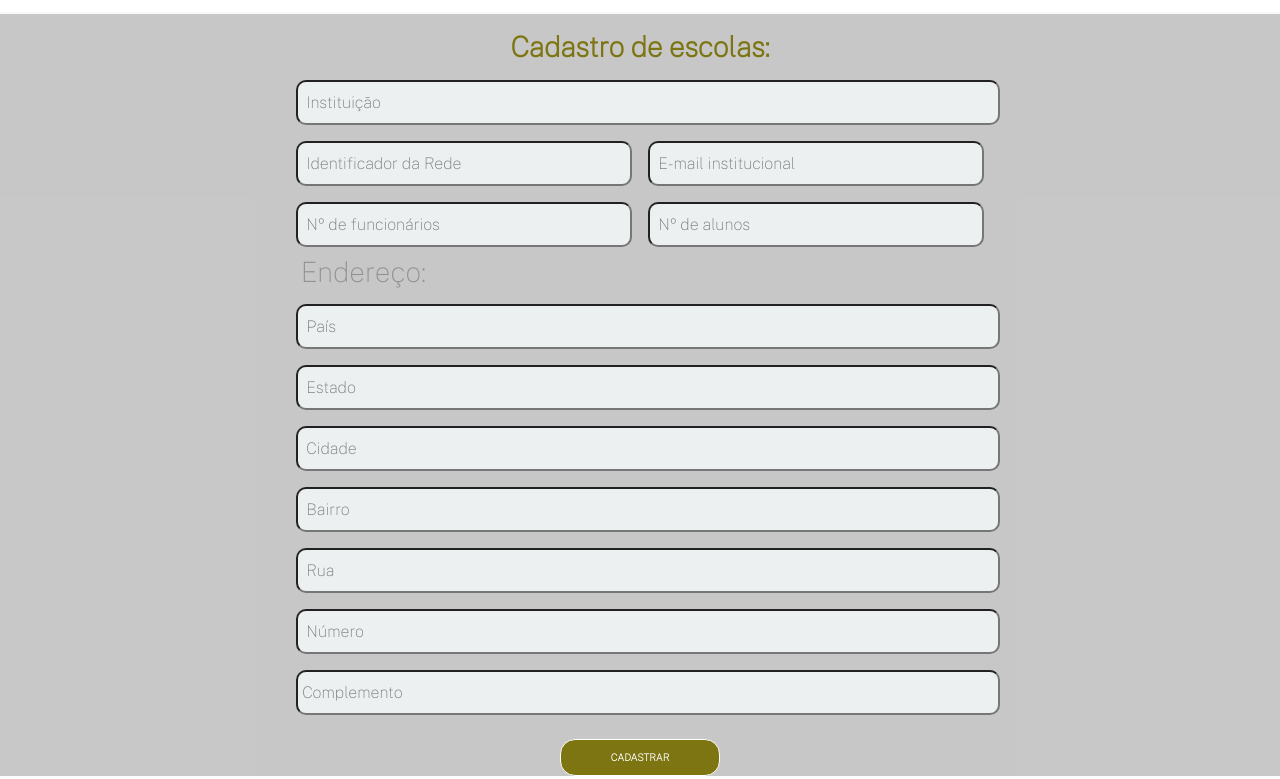
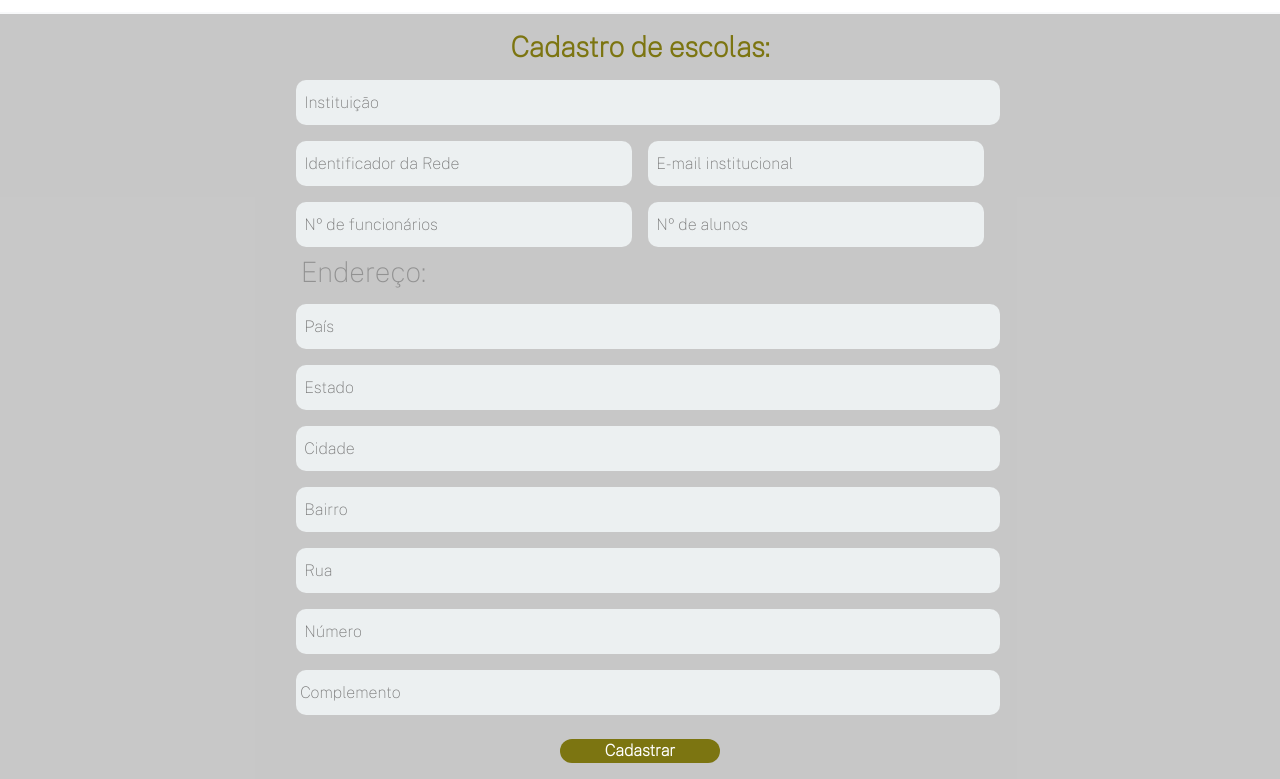
Before and after one commit to 2022M2T5-Inteli/Educadata, a plain HTML site: page Projeto/Atual/Escola/cadastro.html in a window 1280 px wide. Shown: the part 58-837 px from the top of the page. Drawn offline with nearby package versions, Linux system fonts and the light colour scheme.

Commit message:
Cadastro

```diff
--- a/Projeto/Atual/Escola/cadastro.css
+++ b/Projeto/Atual/Escola/cadastro.css
@@ -35,6 +35,11 @@
     font-weight: 900;
     color: #7c7511;
     padding-top: 2vh;
+}
+
+.row{
+    width: 50%;
+    padding: 10%;
 }
 
 .row1{
@@ -76,6 +81,15 @@
     background-color: #7c7511;
     border: 1px solid #fff;
     transition: background-color .5s;
+    border-radius: 15px;
+    /* padding: 10px 40px; */
+    cursor: pointer;
+    font-weight: bold;
+    width: 160px;
+    align-self: center;
+    text-align: center;
+    border: none;
+    margin-top: 1rem;
 }
 .btn-primary:hover {
     background-color: #fff;
@@ -102,4 +116,5 @@
     align-items: center;
     margin: 8px;
     border-radius: 10px;
+    border: #7c7511;
 }
--- a/Projeto/Atual/Escola/cadastro.html
+++ b/Projeto/Atual/Escola/cadastro.html
@@ -7,6 +7,7 @@
     <title>Cadastro escola</title>
     <link href="https://cdn.jsdelivr.net/npm/bootstrap@5.1.3/dist/css/bootstrap.min.css" rel="stylesheet" integrity="sha384-1BmE4kWBq78iYhFldvKuhfTAU6auU8tT94WrHftjDbrCEXSU1oBoqyl2QvZ6jIW3" crossorigin="anonymous">
     <link rel="stylesheet" href="cadastro.css">
+    <script src="cadastro.js"></script>
 </head>
 <body>
     <center>
@@ -31,7 +32,7 @@
     </center>
 
     <center>
-        <div class="cadastroEscola">
+        <div class="cadastroEscola" id="cadastroEscola">
             <h1 class="title">Cadastro de escolas:</h1>
             <form class="form">
                     <input type="text" class="label-input" placeholder="  Instituição">
@@ -47,43 +48,29 @@
                 </div>
 
                 <h3 class="title-primary">Endereço:</h3>
-                <label for="">
                     <input type="text" class="label-input" placeholder="  País">
-                </label>
+                    <input type="text" class="label-input" placeholder="  Estado">
+                    <input type="text" class="label-input" placeholder="  Cidade">
+                    <input type="text" class="label-input" placeholder="  Bairro">
+                    <input type="text" class="label-input" placeholder="  Rua">
+                    <input type="text" class="label-input" placeholder="  Número">
+                    <input type="text" class="label-input" placeholder=" Complemento">
 
-                <label for="">
-                    <input type="text" class="label-input" placeholder="  Estado">
-                </label>
-
-                <label for="">
-                    <input type="text" class="label-input" placeholder="  Cidade">
-                </label>
-
-                <label for="">
-                    <input type="text" class="label-input" placeholder="  Bairro">
-                </label>
-
-                <label for="">
-                    <input type="text" class="label-input" placeholder="  Rua">
-                </label>
-
-                <label for="">
-                    <input type="text" class="label-input" placeholder="  Número">
-                </label>
-
-                <label for="">
-                    <input type="text" class="label-input" placeholder=" Complemento">
-                </label>
-
-                <a href="#" class="btn btn-primary">Cadastrar</a>
+                <p class="btn-primary" id="cadastrar" onclick="cadastrarBtn()">Cadastrar</p>
             </form>
         </div>
     </center>
 
 <!-- Página de confirmação de cadastro e acesso as páginas seguintes  -->
-    <div class="Página de confirmação">
-
-    </div>
+    <center>
+        <div class="pagConfirmacao" id="pagConfirmacao" style="display: none;">
+            <h3 class="title">Deseja realizar outro cadastro?</h3>
+            <div class="row">
+            <button href="visao escola.html" class="btn-primary">Não, acessar meu perfil.</button>
+            <button onclick="" class="btn-primary" onclick="yesBtn()">Sim, desejo realizar outro cadastro.</button>
+            </div>
+        </div>
+    </center>
 
 </body>
 </html>
--- /dev/null
+++ b/Projeto/Atual/Escola/cadastro.js
@@ -0,0 +1,11 @@
+function cadastrarBtn(){
+    document.getElementById("cadastroEscola").style.display = "none";
+    document.getElementById("pagConfirmacao").style.display = "block";
+    resetSurvey();
+  }
+
+function yesBtn(){
+    document.getElementById("cadastroEscola").style.display = "block";
+    document.getElementById("pagConfirmacao").style.display = "none";
+    resetSurvey();
+  }
```
